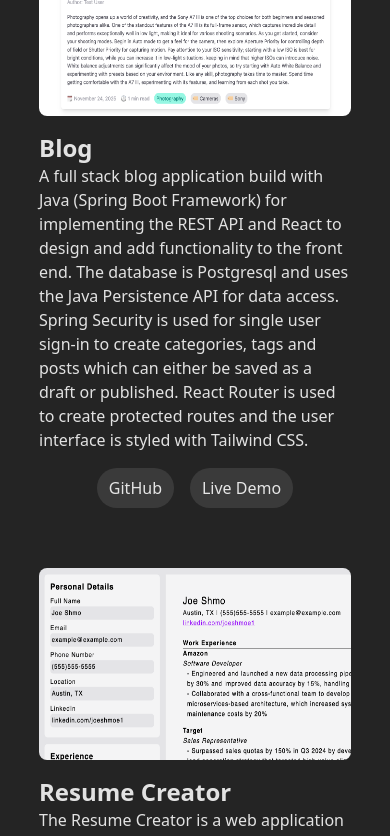
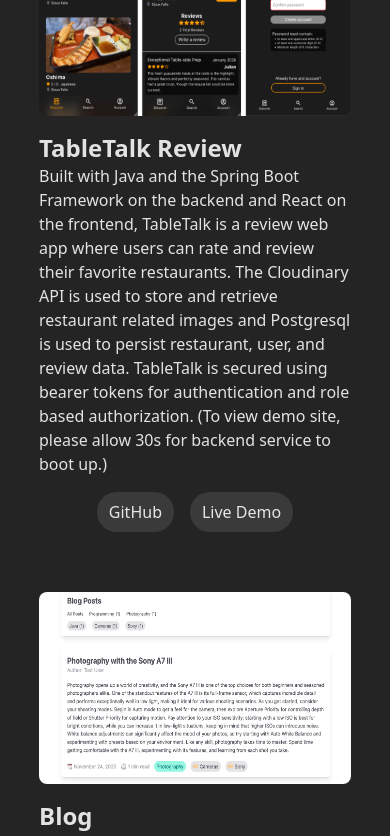
Before and after one commit to SherwinDistor/sherwin-distor-portfolio, a React (Vite) app: page / in a window 390 px wide. Shown: the part 980-1816 px from the top of the page. Built offline with nearby package versions, Linux system fonts and the light colour scheme.

Commit message:
Add TableTalk project

```diff
--- a/src/App.jsx
+++ b/src/App.jsx
@@ -5,6 +5,7 @@
 import linkedInLogo from './assets/icons8-linkedin.svg';
 import memoryCardScreenshot from './assets/memory-card.png';
 import cvScreenshot from './assets/odin-cv-application.png';
+import tabletalk from './assets/tabletalk.png';
 
 function App() {
 	return (
@@ -75,6 +76,14 @@
 					<h2 className='text-4xl font-extrabold mb-5'>Projects</h2>
 					<div className='w-[80%] max-w-[700px] flex flex-col gap-15'>
 						<ProjectCard
+							title='TableTalk Review'
+							description='Built with Java and the Spring Boot Framework on the backend and React on the frontend, TableTalk is a review web app where users can rate and review their favorite restaurants. The Cloudinary API is used to store and retrieve restaurant related images and Postgresql is used to persist restaurant, user, and review data. TableTalk is secured using bearer tokens for authentication and role based authorization. (To view demo site, please allow 30s for backend service to boot up.)'
+							imgSrc={tabletalk}
+							github='https://github.com/SherwinDistor/restaurant_review_platform'
+							demo='https://tabletalkreview.netlify.app/'
+						/>
+
+						<ProjectCard
 							title='Blog'
 							description='A full stack blog application build with Java (Spring Boot Framework) for implementing the REST API and React to design and add functionality to the front end. The database is Postgresql and uses the Java Persistence API for data access. Spring Security is used for single user sign-in to create categories, tags and posts which can either be saved as a draft or published. React Router is used to create protected routes and the user interface is styled with Tailwind CSS.'
 							imgSrc={blogScreenshot}
```
Also changed, not shown: src/assets/tabletalk.png (added).
